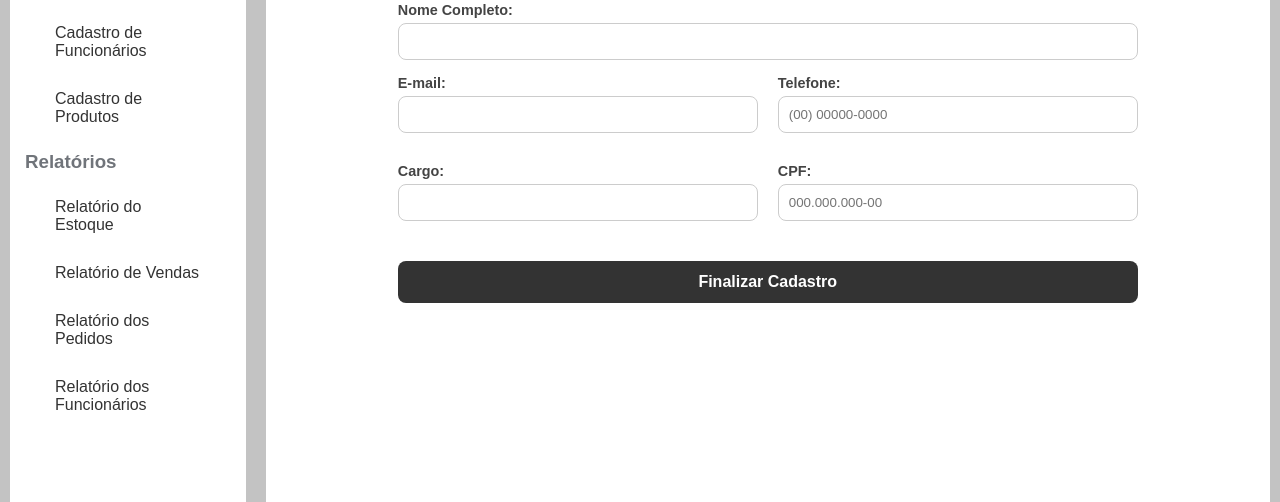
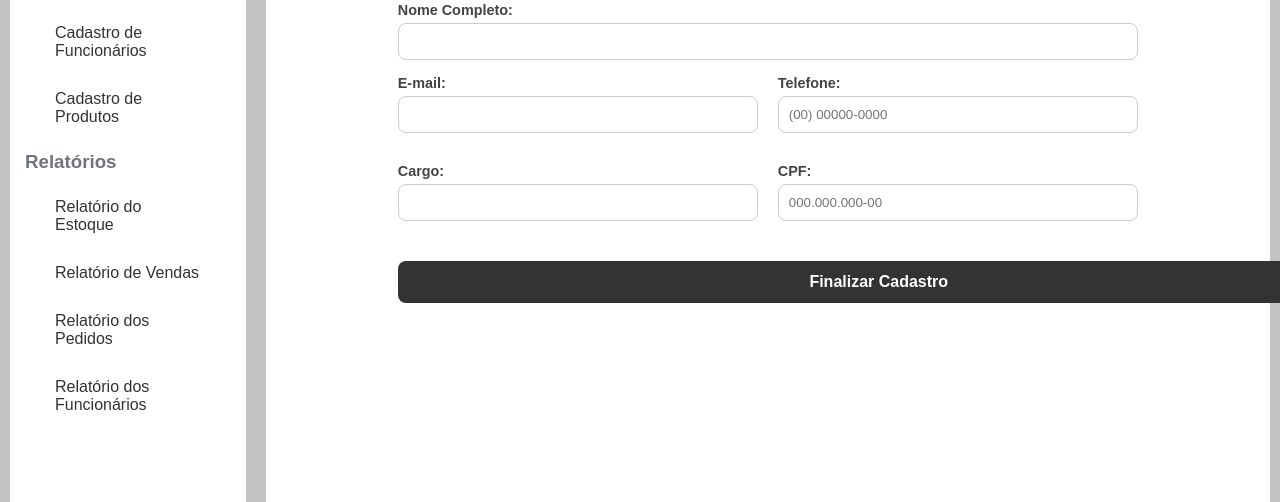
Before and after one commit to BarbMari/Engenharia-de-Software-II, a PHP site: page /cad_funcionario.html in a window 1280 px wide. Shown: the part 216-718 px from the top of the page. Run offline with PHP 8.4, Linux system fonts and the light colour scheme.

Commit message:
commit pro heitor
oi :]

```diff
--- a/Administrador/cad_produto.html
+++ b/Administrador/cad_produto.html
@@ -15,6 +15,7 @@
       <div id="user"></div>
     </header>
 
+    <div id="sidebar">
         <div class="container-sidebar">
             <ul>
                 <li><a href="./index.html">Início</a></li>
@@ -29,7 +30,7 @@
     </div>
 
     <!-- CONTEÚDO -->
-    <div class="main">
+    <main>
         <div id="containerMain">
 
             <div class="container">
@@ -83,7 +84,7 @@
             </div>
         </div>
     </div>
-    </div>
+    </main>
 
     <script src="script.js"></script>
 </body>
--- a/Administrador/css/styles.css
+++ b/Administrador/css/styles.css
@@ -180,7 +180,7 @@ input:focus {
 }
 
 #btnSalvar {
-  width: 100%;
+  width: 130%;
   padding: 12px;
   background-color: #333;
   color: white;
```
